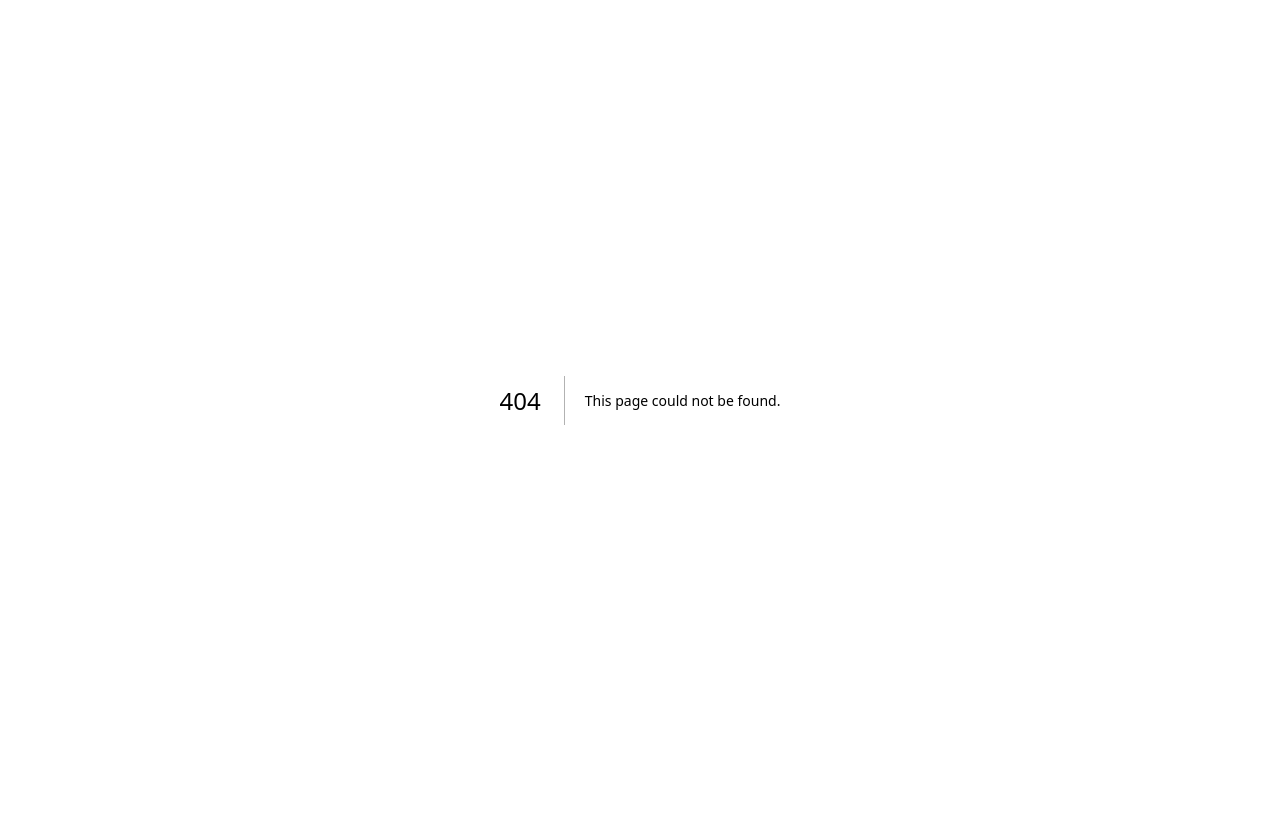
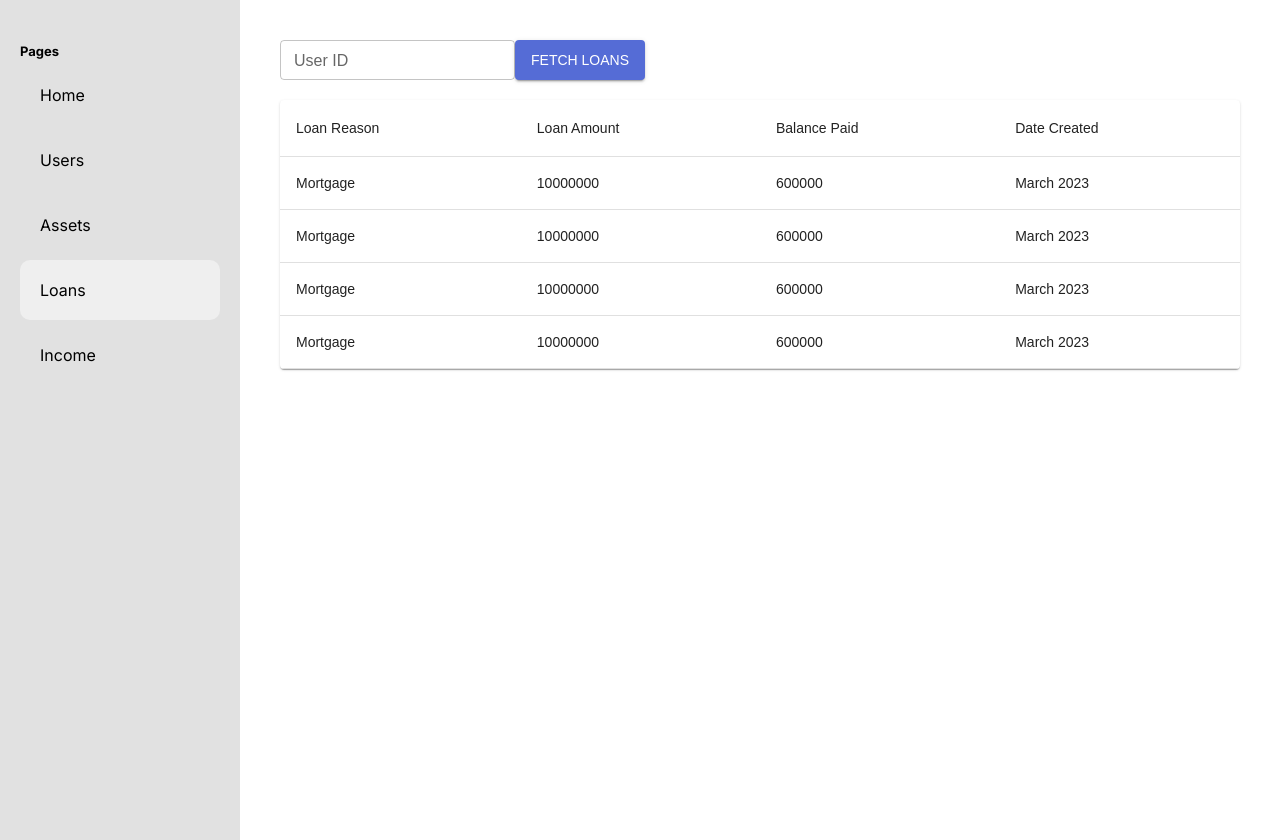
Before and after one commit to JonathanYuan23/LoanLens, a Next.js app in the folder frontend/: page /home/loans in a window 1280 px wide. Before the commit this address had no page. Before the commit the page ends 800 px from the top, so only its background shows below. Built offline with nearby package versions, Linux system fonts and the light colour scheme.

Commit message:
set up income, loans, and assets

```diff
--- /dev/null
+++ b/frontend/app/home/income/income.module.scss
@@ -0,0 +1,9 @@
+.container {
+  display: block;
+  padding: 20px;
+}
+
+.search {
+  display: flex;
+  padding-bottom: 20px;
+}
--- /dev/null
+++ b/frontend/app/home/loans/loans.module.scss
@@ -0,0 +1,9 @@
+.container {
+  display: block;
+  padding: 20px;
+}
+
+.search {
+  display: flex;
+  padding-bottom: 20px;
+}
--- /dev/null
+++ b/frontend/app/home/loans/page.tsx
@@ -0,0 +1,113 @@
+"use client";
+import React, { useState } from "react";
+import {
+  Table,
+  TextField,
+  Button,
+  TableContainer,
+  Paper,
+  TableHead,
+  TableRow,
+  TableCell,
+  TableBody,
+} from "@mui/material";
+import styles from "./loans.module.scss";
+interface Loan {
+  reason: string;
+  amount: number;
+  balance_paid: number;
+  date_created: string;
+}
+
+const userLoans: Loan[] = [
+  {
+    reason: "Mortgage",
+    amount: 10000000,
+    balance_paid: 600000,
+    date_created: "March 2023",
+  },
+  {
+    reason: "Mortgage",
+    amount: 10000000,
+    balance_paid: 600000,
+    date_created: "March 2023",
+  },
+  {
+    reason: "Mortgage",
+    amount: 10000000,
+    balance_paid: 600000,
+    date_created: "March 2023",
+  },
+  {
+    reason: "Mortgage",
+    amount: 10000000,
+    balance_paid: 600000,
+    date_created: "March 2023",
+  },
+];
+
+function Loans() {
+  const [userId, setUserId] = useState<number>();
+  // const [userAssets, setUserAssets] = useState<Asset[] | null>(null);
+
+  // const handleFetchAssets = async () => {
+  //   try {
+  //     const response = await fetch(`/total-assets/${userId}`);
+  //     if (!response.ok) {
+  //       throw new Error("Network response was not ok");
+  //     }
+  //     const jsonData = await response.json();
+  //     setUserAssets(jsonData.assets);
+  //   } catch (error) {
+  //     console.error("Error fetching data:", error);
+  //   }
+  // };
+
+  return (
+    <div className={styles.container}>
+      <div className={styles.search}>
+        <TextField
+          size="small"
+          id="outlined-basic"
+          label="User ID"
+          value={userId}
+          onChange={(e) => setUserId(parseInt(e.target.value))}
+        />
+        <Button
+          variant="contained"
+          color="primary"
+          // onClick={handleFetchAssets}
+        >
+          Fetch Loans
+        </Button>
+      </div>
+
+      {userLoans && (
+        <TableContainer component={Paper}>
+          <Table>
+            <TableHead>
+              <TableRow>
+                <TableCell>Loan Reason</TableCell>
+                <TableCell>Loan Amount</TableCell>
+                <TableCell>Balance Paid</TableCell>
+                <TableCell>Date Created</TableCell>
+              </TableRow>
+            </TableHead>
+            <TableBody>
+              {userLoans.map((loan, index) => (
+                <TableRow key={index}>
+                  <TableCell>{loan.reason}</TableCell>
+                  <TableCell>{loan.amount}</TableCell>
+                  <TableCell>{loan.balance_paid}</TableCell>
+                  <TableCell>{loan.date_created}</TableCell>
+                </TableRow>
+              ))}
+            </TableBody>
+          </Table>
+        </TableContainer>
+      )}
+    </div>
+  );
+}
+
+export default Loans;
--- a/frontend/app/ui/home/sidebar/sidebar.tsx
+++ b/frontend/app/ui/home/sidebar/sidebar.tsx
@@ -25,6 +25,14 @@ const menuItems: menuItemsInterface[] = [
       {
         title: "Assets",
         path: "/home/assets",
+      },
+      {
+        title: "Loans",
+        path: "/home/loans",
+      },
+      {
+        title: "Income",
+        path: "/home/income",
       },
     ],
   },
```
Also changed, not shown: frontend/app/home/income/page.tsx (added, +79 -0 lines).
